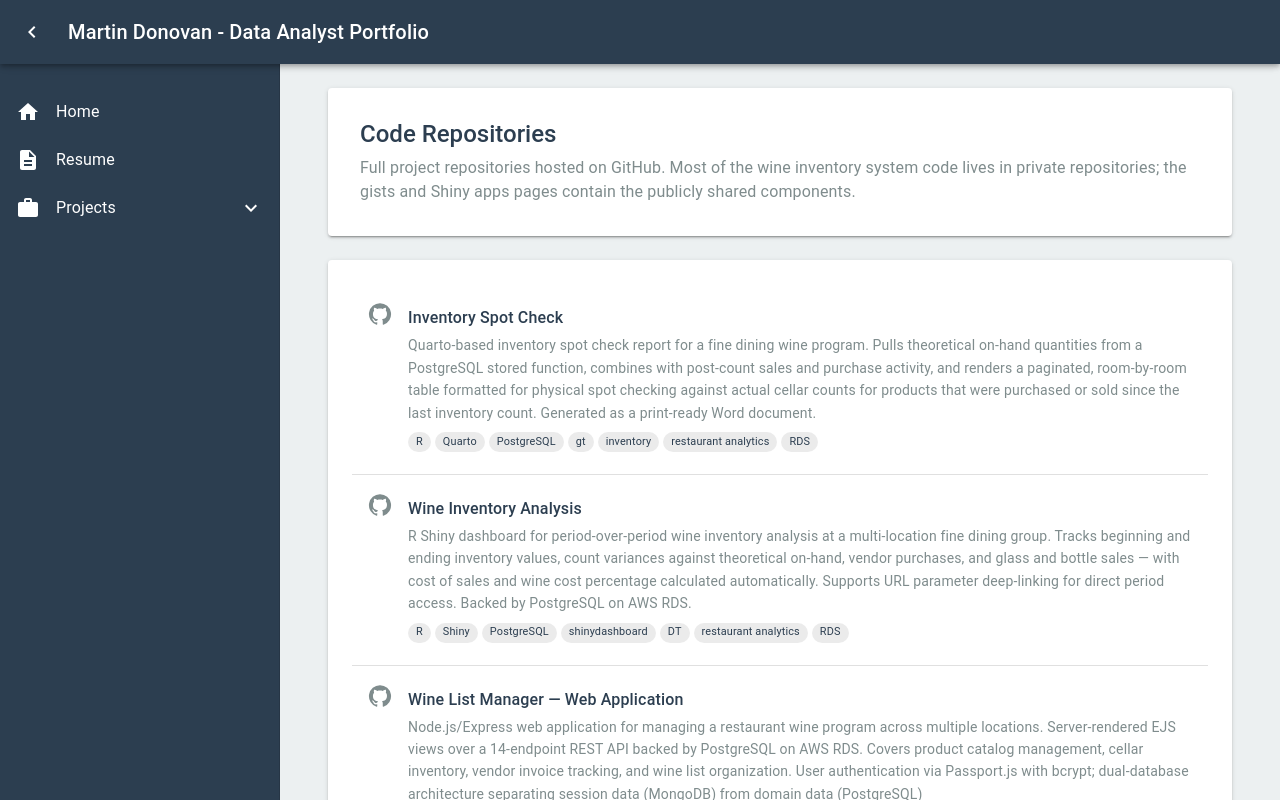
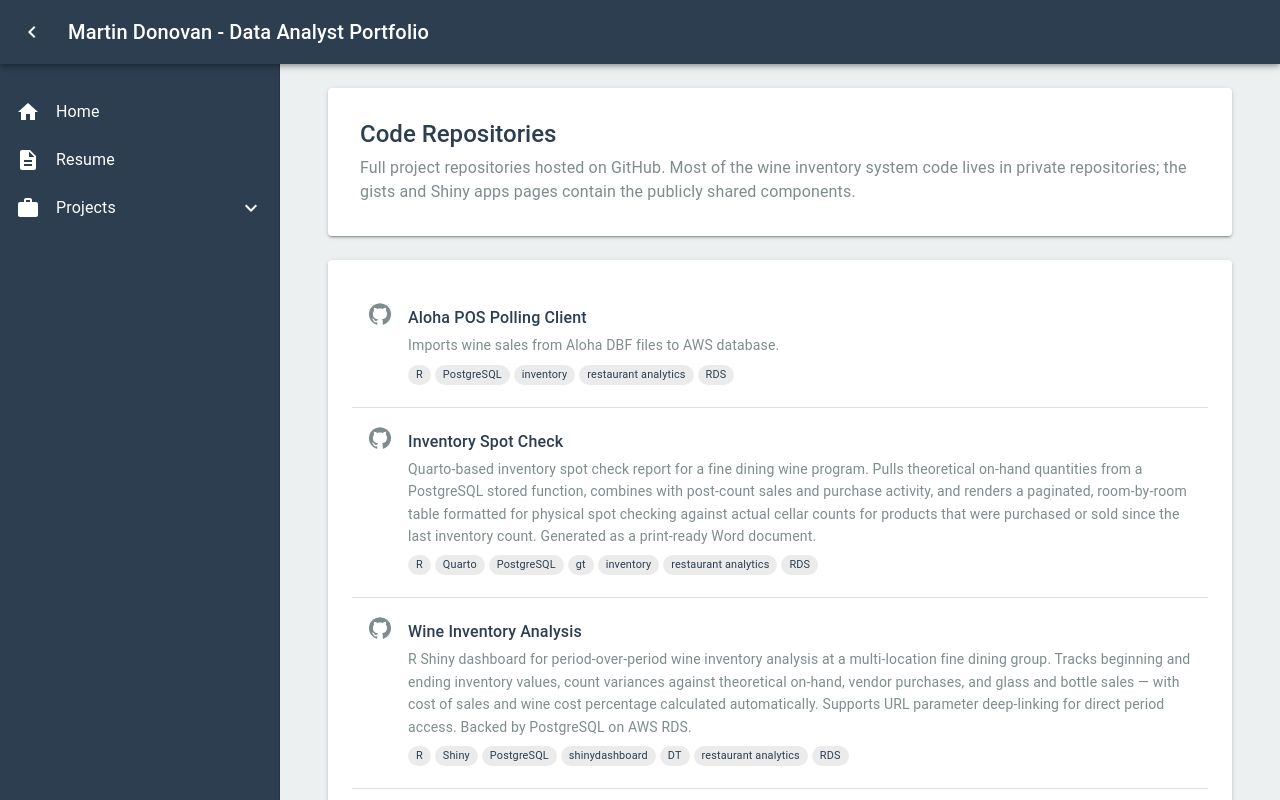
Before and after one commit to mdonovan3/Portfolio, a React (Vite) app: page /projects/repositories in a window 1280 px wide. Shown: the top 800 px of the page. Built offline with nearby package versions, Linux system fonts and the light colour scheme.

Commit message:
added repo

```diff
--- a/src/pages/Repositories.jsx
+++ b/src/pages/Repositories.jsx
@@ -13,27 +13,56 @@ import { GitHub } from "@mui/icons-material";
 
 const Repositories = () => {
   const repos = [
-
+    {
+      title: "Aloha POS Polling Client",
+      description: "Imports wine sales from Aloha DBF files to AWS database.",
+      url: "https://github.com/mdonovan3/ImportWineSales",
+      tags: ["R", "PostgreSQL", "inventory", "restaurant analytics", "RDS"],
+    },
     {
       title: "Inventory Spot Check",
       description:
         "Quarto-based inventory spot check report for a fine dining wine program. Pulls theoretical on-hand quantities from a PostgreSQL stored function, combines with post-count sales and purchase activity, and renders a paginated, room-by-room table formatted for physical spot checking against actual cellar counts for products that were purchased or sold since the last inventory count. Generated as a print-ready Word document.",
       url: "#",
-      tags: ["R", "Quarto", "PostgreSQL", "gt", "inventory", "restaurant analytics", "RDS"],
+      tags: [
+        "R",
+        "Quarto",
+        "PostgreSQL",
+        "gt",
+        "inventory",
+        "restaurant analytics",
+        "RDS",
+      ],
     },
     {
       title: "Wine Inventory Analysis",
       description:
         "R Shiny dashboard for period-over-period wine inventory analysis at a multi-location fine dining group. Tracks beginning and ending inventory values, count variances against theoretical on-hand, vendor purchases, and glass and bottle sales — with cost of sales and wine cost percentage calculated automatically. Supports URL parameter deep-linking for direct period access. Backed by PostgreSQL on AWS RDS.",
       url: "#",
-      tags: ["R", "Shiny", "PostgreSQL", "shinydashboard", "DT", "restaurant analytics", "RDS"],
+      tags: [
+        "R",
+        "Shiny",
+        "PostgreSQL",
+        "shinydashboard",
+        "DT",
+        "restaurant analytics",
+        "RDS",
+      ],
     },
     {
       title: "Wine List Manager — Web Application",
       description:
         "Node.js/Express web application for managing a restaurant wine program across multiple locations. Server-rendered EJS views over a 14-endpoint REST API backed by PostgreSQL on AWS RDS. Covers product catalog management, cellar inventory, vendor invoice tracking, and wine list organization. User authentication via Passport.js with bcrypt; dual-database architecture separating session data (MongoDB) from domain data (PostgreSQL)",
       url: "https://github.com/mdonovan3/wlm-web",
-      tags: ["Node.js", "Express", "PostgreSQL", "EJS", "Passport.js", "REST API", "JQuery"],
+      tags: [
+        "Node.js",
+        "Express",
+        "PostgreSQL",
+        "EJS",
+        "Passport.js",
+        "REST API",
+        "JQuery",
+      ],
     },
     {
       title: "Portfolio Site",
@@ -60,7 +89,11 @@ const Repositories = () => {
       <Paper elevation={2} sx={{ p: 3 }}>
         <List disablePadding>
           {repos.map((repo, index) => (
-            <ListItem key={index} disablePadding divider={index < repos.length - 1}>
+            <ListItem
+              key={index}
+              disablePadding
+              divider={index < repos.length - 1}
+            >
               <ListItemButton
                 component="a"
                 href={repo.url}
@@ -70,21 +103,41 @@ const Repositories = () => {
                   "&:hover": { backgroundColor: "rgba(0, 0, 0, 0.04)" },
                 }}
               >
-                <GitHub sx={{ mr: 2, color: "#7f8c8d", flexShrink: 0, alignSelf: "flex-start", mt: 0.25 }} />
+                <GitHub
+                  sx={{
+                    mr: 2,
+                    color: "#7f8c8d",
+                    flexShrink: 0,
+                    alignSelf: "flex-start",
+                    mt: 0.25,
+                  }}
+                />
                 <ListItemText
                   primary={
-                    <Typography variant="body1" sx={{ fontWeight: 500, color: "#2c3e50" }}>
+                    <Typography
+                      variant="body1"
+                      sx={{ fontWeight: 500, color: "#2c3e50" }}
+                    >
                       {repo.title}
                     </Typography>
                   }
                   secondary={
                     <Box>
-                      <Typography variant="body2" color="text.secondary" sx={{ mt: 0.5, mb: 1, lineHeight: 1.6 }}>
+                      <Typography
+                        variant="body2"
+                        color="text.secondary"
+                        sx={{ mt: 0.5, mb: 1, lineHeight: 1.6 }}
+                      >
                         {repo.description}
                       </Typography>
                       <Box sx={{ display: "flex", flexWrap: "wrap", gap: 0.5 }}>
                         {repo.tags.map((tag) => (
-                          <Chip key={tag} label={tag} size="small" sx={{ fontSize: "0.68rem", height: 20 }} />
+                          <Chip
+                            key={tag}
+                            label={tag}
+                            size="small"
+                            sx={{ fontSize: "0.68rem", height: 20 }}
+                          />
                         ))}
                       </Box>
                     </Box>
```
